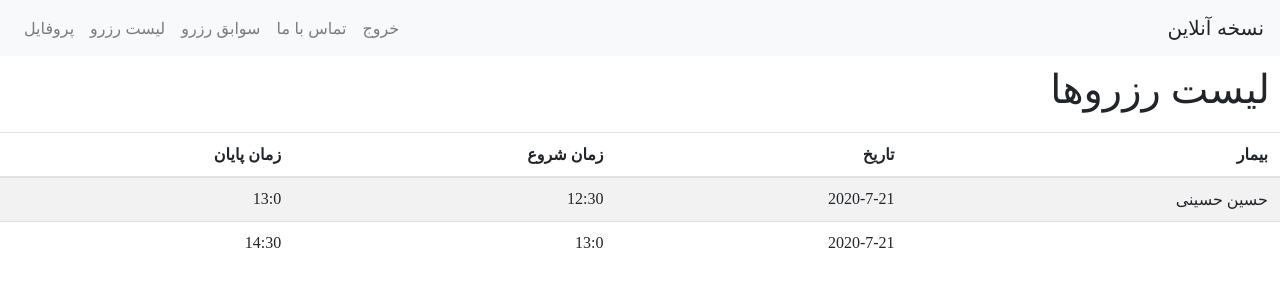
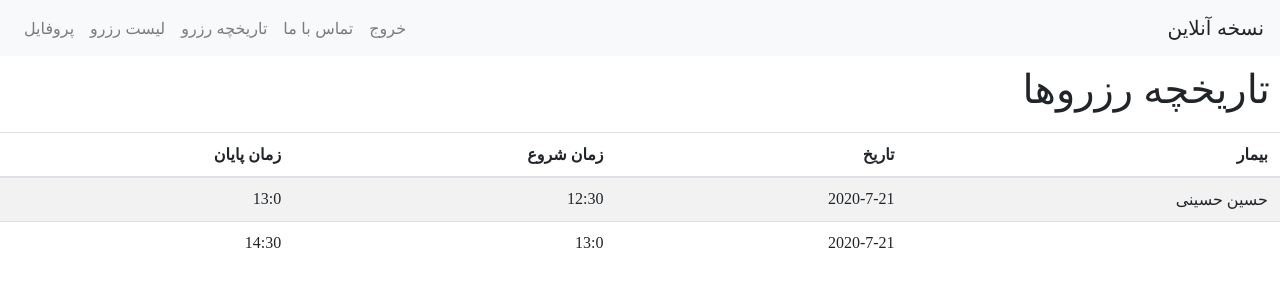
Before and after one commit to hhosseini1377/SAD_project, a Django app: template doctor/templates/doctor/reservation_list.html in a window 1280 px wide. Shown: the top 300 px of the page. Run offline with Django 3.2, Linux system fonts and the light colour scheme; the template is opened without the code that fills it: values that come from a table or form of the project are taken from there, others are empty; data comes from the database, SQL or seed files in the repository; both versions use the stored data as it was after the commit; some libraries are stand-ins or nearby versions; some web fonts are replaced.

Commit message:
reservation list for doctor improved

```diff
--- a/doctor/templates/doctor/base_layout.html
+++ b/doctor/templates/doctor/base_layout.html
@@ -38,7 +38,7 @@
             <a class="nav-link" href="{% url 'doctor:reservation' day=0 %}">لیست رزرو</a>
           </li>
           <li class="nav-item">
-            <a class="nav-link" href="{% url 'doctor:reservation_list' %}">سوابق رزرو </a>
+            <a class="nav-link" href="{% url 'doctor:reservation_list' %}">تاریخچه رزرو </a>
           </li>
           <li class="nav-item">
             <a class="nav-link" href="{% url 'doctor:contact_us' %}">تماس با ما</a>
--- a/doctor/templates/doctor/reservation.html
+++ b/doctor/templates/doctor/reservation.html
@@ -55,8 +55,9 @@
             {% for reservation in reservations %}
                 <li class="list-group-item">
                     ساعت {{ reservation.start_time.hour }}:{{ reservation.start_time.minute }} تا {{ reservation.end_time.hour }}:{{ reservation.end_time.minute }}
-                    <p style="color: grey; display: inline; padding-right: 20px;">رزرو شده</p>
+
                     {% if reservation.patient != None %}
+                        <p style="color: grey; display: inline; padding-right: 20px;">رزرو شده</p>
                         <a style="padding-right: 20px; color: green;" href="{% url 'doctor:prescriptions' patient_id=reservation.patient.pk  %}">مشاهده بیمار</a>
                     {% endif %}
                     <a style="padding-right: 20px; color: red;" href="{% url 'doctor:remove_reservation' reservation_id=reservation.id %}">حذف</a>
--- a/doctor/templates/doctor/reservation_list.html
+++ b/doctor/templates/doctor/reservation_list.html
@@ -2,7 +2,7 @@
 
 {% block content %}
 
-    <h1 style="text-align: right; padding:10px">لیست رزرو‌ها</h1>
+    <h1 style="text-align: right; padding:10px">تاریخچه رزرو‌ها</h1>
 
     <table class="table table-striped" style="text-align: right">
 <thead>
--- a/doctor/views.py
+++ b/doctor/views.py
@@ -142,5 +142,5 @@ def delete_reservation(request, reservation_id):
 
 def reservation_list(request):
     doctor = Doctor.objects.get(user=request.user)
-    reservation_list = list(Reservation.objects.filter(doctor=doctor).order_by('reservation').order_by('start_time'))
+    reservation_list = list(Reservation.objects.filter(doctor=doctor).exclude(patient=None).order_by('reservation').order_by('start_time'))
     return render(request, 'doctor/reservation_list.html', {'reservation_list': reservation_list})
```
Also changed, not shown: db.sqlite3.
